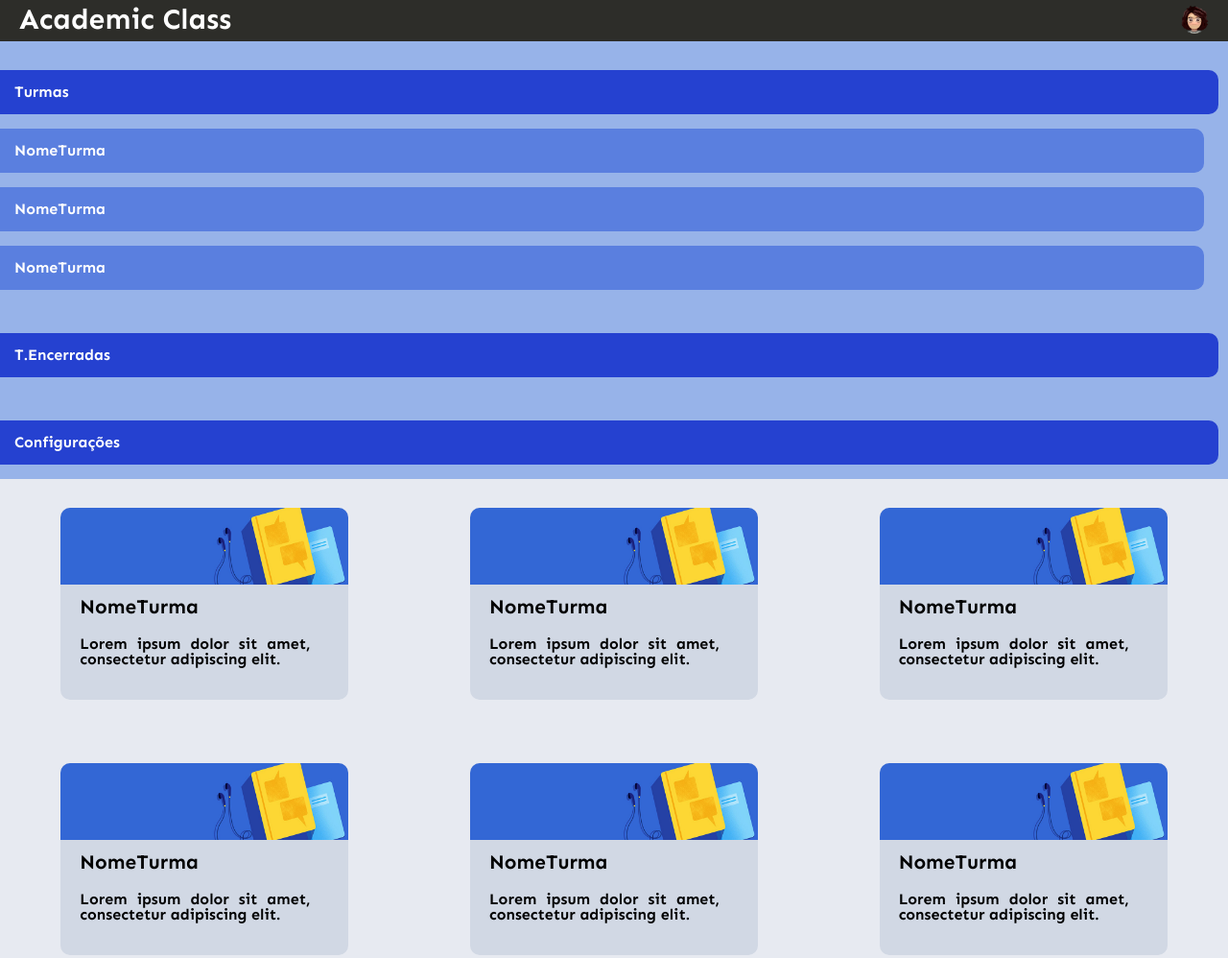
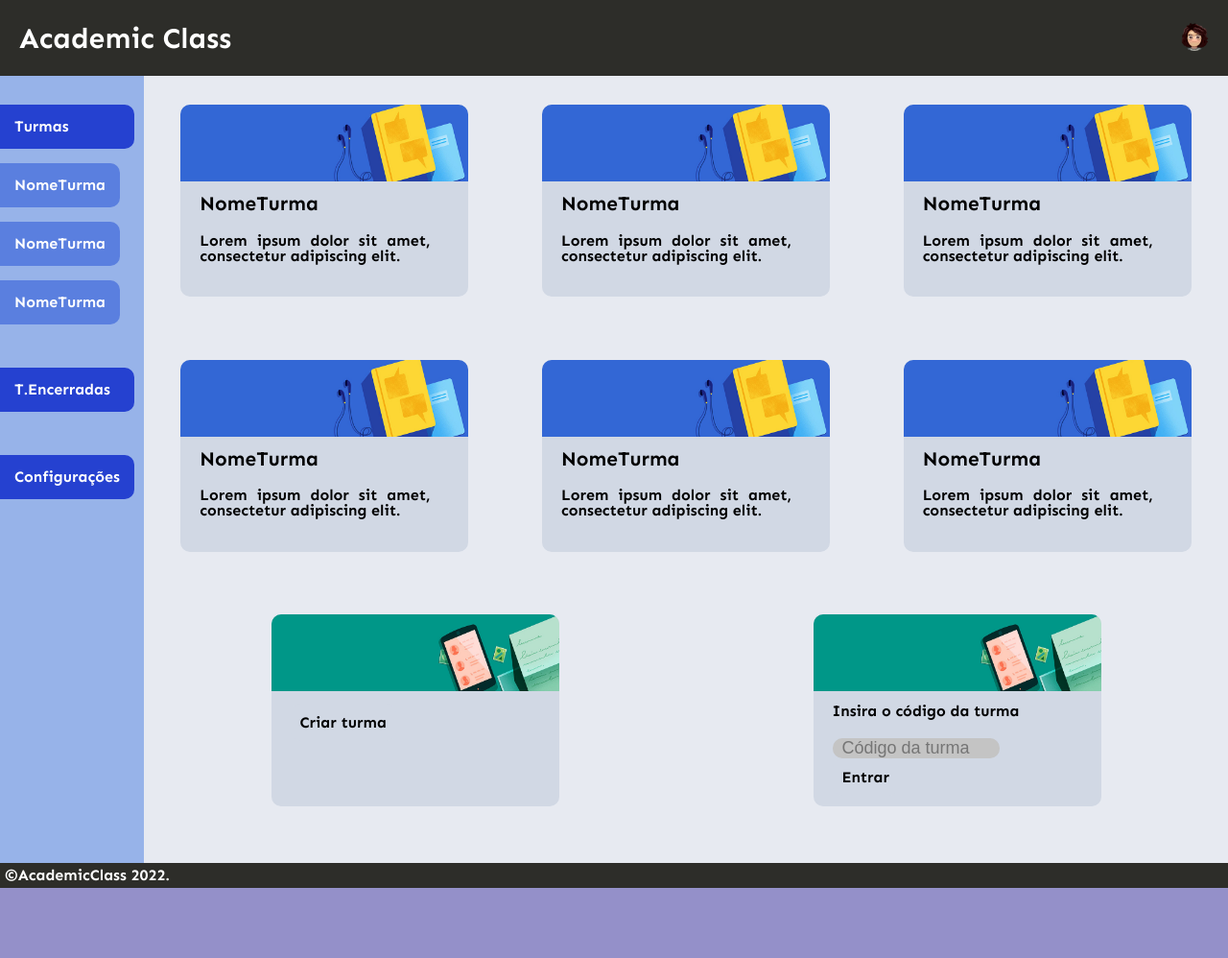
Before and after one commit to Pedro-Baruch/Programacao-para-internet, a website: page Atividades/Atividade07/home-page.html in a window 1280 px wide. Shown: the top 998 px of the page at 96% size. After the commit the page ends 925 px from the top, so only its background shows below. Drawn offline with Linux system fonts and the light colour scheme.

Commit message:
reajuste na resposividade e no input de código de turma

```diff
--- a/Atividades/Atividade07/home-page.html
+++ b/Atividades/Atividade07/home-page.html
@@ -19,6 +19,8 @@
                     <a href="#"><img class="imagem-perfil" src="imagens/kurorh.png" alt="imagem-perfil"></a>
                 </div>
             </nav>
+            <div class="row">
+
                 <aside class="coluna-turma">
                     <ul class="coluna-lista">
                         <li class="coluna-item" id="coluna-topico"><a href="">Turmas</a></li>
@@ -75,12 +77,13 @@
                         <li class="card-item" id="descicao-card">Insira o código da turma</li>
                         <li class="card-item">
                             <form>
-                            <input type = "text">
+                                <input id="cod" type = "text" placeholder="Código da turma">
                                 <button class="button-card" type="submit"><a href="?">Entrar</a></button>
                             </form>
                         </li>
                     </ul>
                 </main>
+            </div>
             <footer class="rodape">
                 <a href="#">&copy;AcademicClass 2022.</a>
             </footer>
--- a/Atividades/Atividade07/style.css
+++ b/Atividades/Atividade07/style.css
@@ -1,6 +1,7 @@
 *{
     margin: 0;
     padding: 0;
+    border: none; outline: none;
     box-sizing: border-box;
 }
 
@@ -18,6 +19,8 @@
     background-color: #2D2D29;
     padding: 5px 20px 5px 20px;
     justify-content: space-between;
+    align-items: center;
+    height: 79px;
 }
 
 .navbar-item{
@@ -35,6 +38,10 @@
     border-radius: 50%;
     height: 30px;
     width: 30px;
+}
+
+.row{
+    display: flex;
 }
 
 /*coluna esquerda*/
@@ -139,6 +146,29 @@
     margin: auto;
     margin-top: 100px;
     margin-bottom: 113px;
+}
+
+#cod{
+    background-color: #C4C4C4;
+    border-radius: 10px;
+    font-size: 18px;
+    padding-left: 10px;
+    width: 174px;
+}
+
+@media only screen and (max-width: 650px) {
+
+    .row{
+        display: grid;
+        width: 100vw;
+        margin-top: 50px;
+    }
+
+    .navbar{
+        position: fixed;
+        width: 100vw;
+    }
+
 }
 
 .registro{
```
Lines whose indentation alone changed are shown as unchanged.
